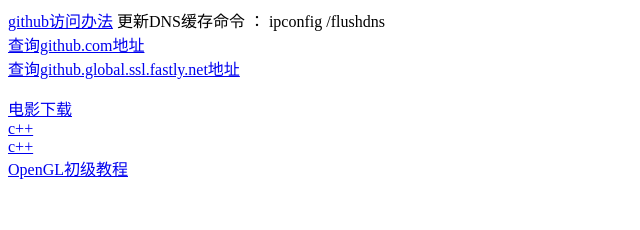
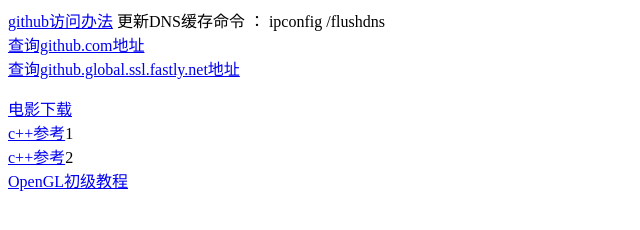
Before and after one commit to imsupervip/imsupervip.github.io, a plain HTML site: page index.html in a window 1280 px wide. Shown: the whole page, without its empty margins (0-640 px from the left). Drawn offline with Linux system fonts and the light colour scheme.

Commit message:
Update index.html

```diff
--- a/index.html
+++ b/index.html
@@ -5,7 +5,7 @@
 <p>
 </p>
 <a href="https://www.dytt8.net" target="_blank">电影下载</a><br>
-<a href="https://cplusplus.com/" target="_blank">c++</a><br>
-<a href="https://en.cppreference.com/w/" target="_blank">c++</a><br>
+<a href="https://cplusplus.com/" target="_blank">c++参考</a>1<br>
+<a href="https://en.cppreference.com/w/" target="_blank">c++参考</a>2<br>
 <a href="https://learnopengl-cn.github.io/" target="_blank">OpenGL初级教程</a><br>
 </html>
```
